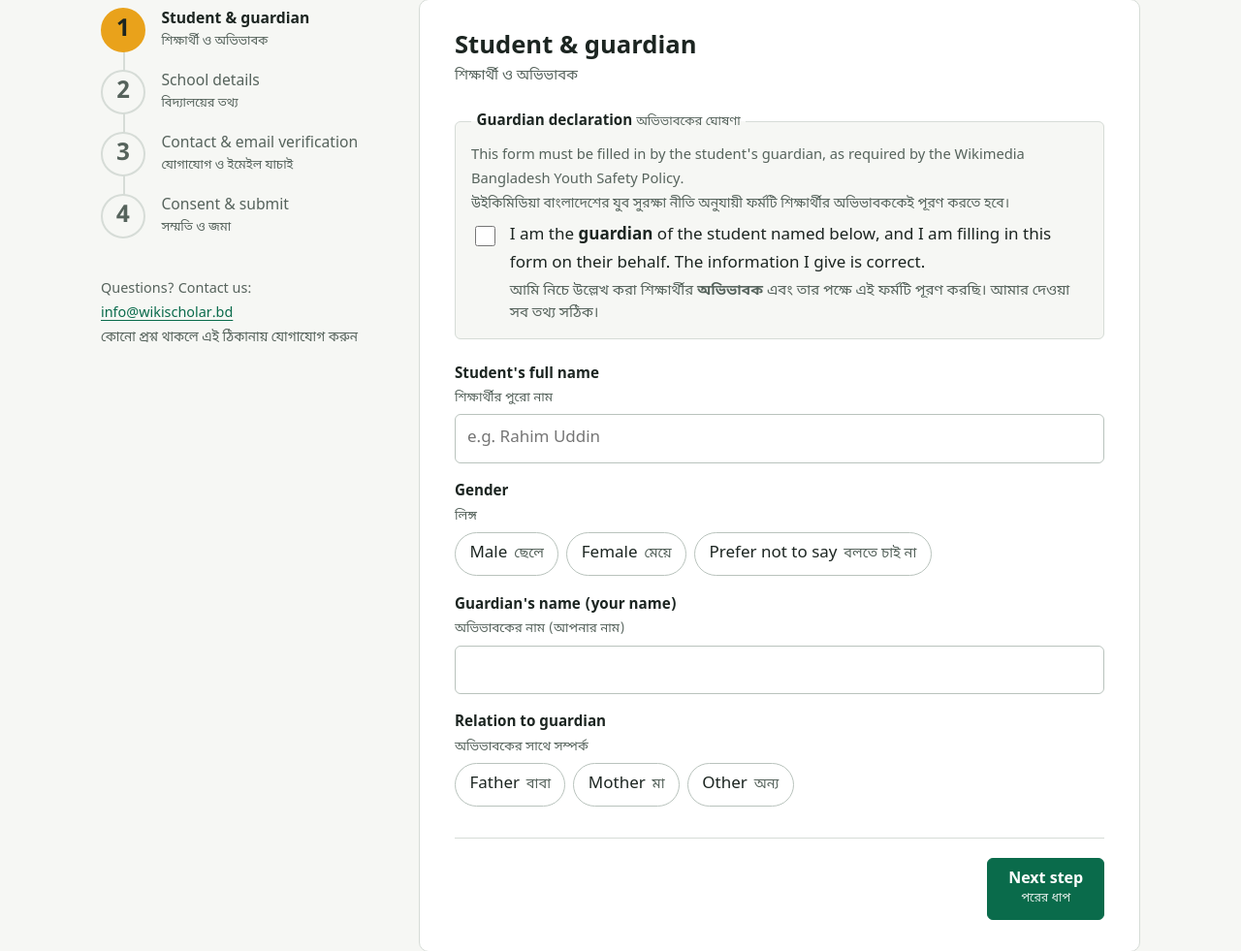
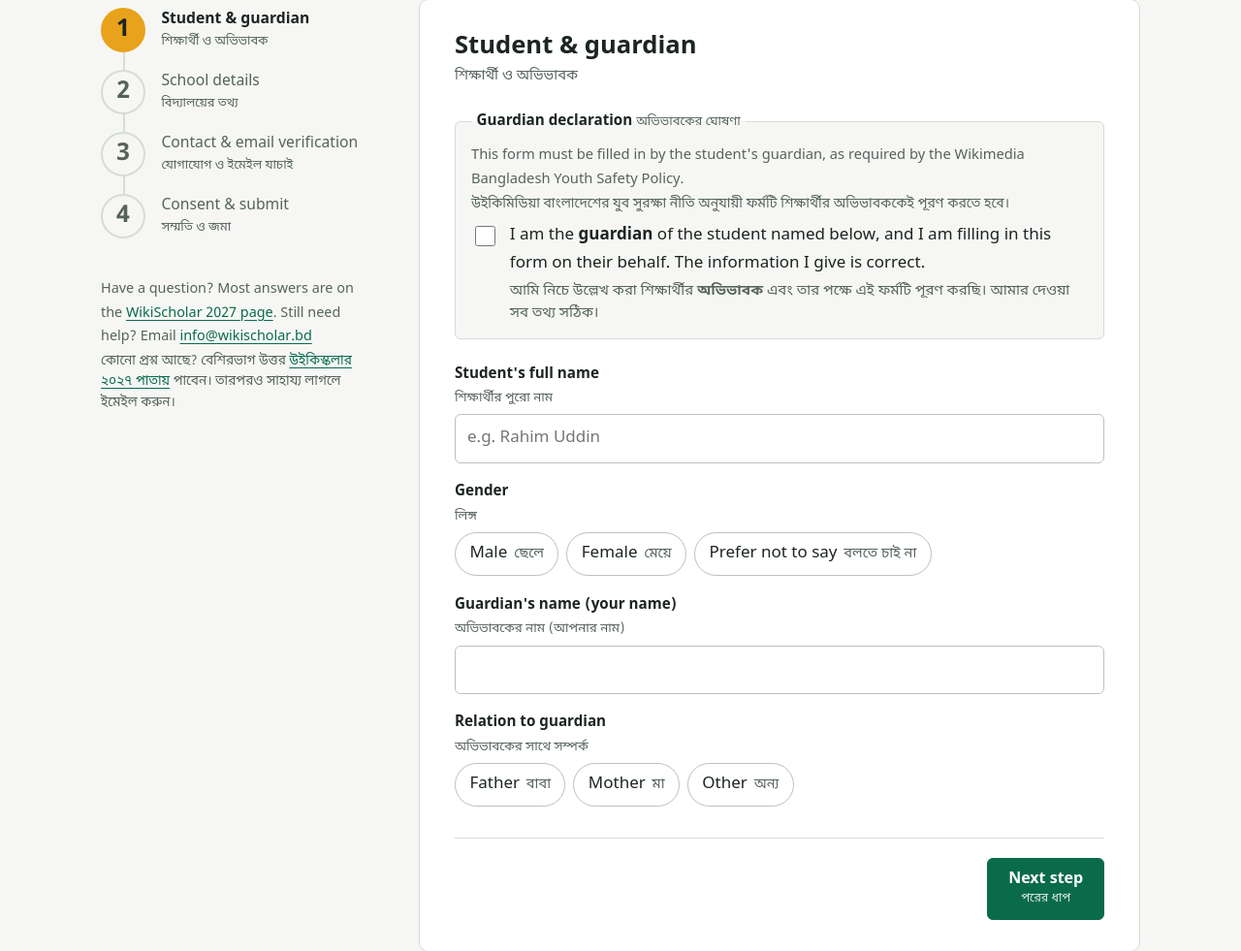
Before and after one commit to UserYahya/wikischolar, a Django app: page / in a window 1280 px wide. Shown: the part 353-1334 px from the top of the page at 97% size. Run offline with Django 5.2, Linux system fonts and the light colour scheme; data that the repository does not hold is empty; parts of the project's set-up code (start-up, migrations or seed data) failed here and were passed over; some web fonts are replaced.

Commit message:
Registration form: "Have a question?" links the WikiScholar 2027 page first
Families were emailing questions the programme page already answers. The
contact line under the form and on the success screen now reads "Have a
question? Most answers are on the WikiScholar 2027 page. Still need help?
Email info@wikischolar.bd" (plus Bangla). The link is the new setting
WS_INFO_URL, default https://wikischolar.bd/wikischolar-2027/. The
confirmation email and SMS are unchanged.

Co-Authored-By: Claude Opus 5.5 <noreply@anthropic.com>

```diff
--- a/apps/core/context_processors.py
+++ b/apps/core/context_processors.py
@@ -6,7 +6,7 @@ from . import turnstile
 def platform(request):
     ws = settings.WIKISCHOLAR
     site = ws["SITE_URL"].rstrip("/")
-    ctx = {"CONTACT_EMAIL": ws["CONTACT_EMAIL"], "POLICY_URL": ws["POLICY_URL"],
+    ctx = {"CONTACT_EMAIL": ws["CONTACT_EMAIL"], "POLICY_URL": ws["POLICY_URL"], "INFO_URL": ws["INFO_URL"],
            "SITE_URL": site, "SITE_HOST": site.split("://", 1)[-1],
            "TURNSTILE_SITE_KEY": turnstile.site_key(), "TURNSTILE_SCRIPT": turnstile.SCRIPT_URL,
            "META_PIXEL_ID": ws["META_PIXEL_ID"], "CLARITY_ID": ws["CLARITY_ID"]}
--- a/apps/registration/templates/registration/register.html
+++ b/apps/registration/templates/registration/register.html
@@ -29,8 +29,11 @@
         <span class="meter-fill" style="width: 25%"></span>
       </div>
     </div>
-    <p class="contact">Questions? Contact us: <a href="mailto:{{ CONTACT_EMAIL }}">{{ CONTACT_EMAIL }}</a>
-      <span class="bn" lang="bn">কোনো প্রশ্ন থাকলে এই ঠিকানায় যোগাযোগ করুন</span></p>
+    <p class="contact">Have a question? Most answers are on the
+      <a href="{{ INFO_URL }}" target="_blank" rel="noopener">WikiScholar 2027 page</a>.
+      Still need help? Email <a href="mailto:{{ CONTACT_EMAIL }}">{{ CONTACT_EMAIL }}</a>
+      <span class="bn" lang="bn">কোনো প্রশ্ন আছে? বেশিরভাগ উত্তর <a href="{{ INFO_URL }}" target="_blank" rel="noopener">উইকিস্কলার ২০২৭ পাতায়</a> পাবেন।
+        তারপরও সাহায্য লাগলে ইমেইল করুন।</span></p>
   </nav>
 
   <form class="sheet" id="regForm" novalidate autocomplete="off" lang="en">
@@ -262,8 +265,11 @@
       <button type="button" class="btn primary" id="printDone">Print / Save as PDF <span class="bn-inline" lang="bn">প্রিন্ট / পিডিএফ সংরক্ষণ</span></button>
       <a class="btn quiet" href="{{ SITE_URL }}">&larr; Back to {{ SITE_HOST }} <span class="bn-inline" lang="bn">ওয়েবসাইটে ফিরে যান</span></a>
     </div>
-    <p class="contact">Questions? Contact us: <a href="mailto:{{ CONTACT_EMAIL }}">{{ CONTACT_EMAIL }}</a>
-      <span class="bn" lang="bn">কোনো প্রশ্ন থাকলে এই ঠিকানায় যোগাযোগ করুন</span></p>
+    <p class="contact">Have a question? Most answers are on the
+      <a href="{{ INFO_URL }}" target="_blank" rel="noopener">WikiScholar 2027 page</a>.
+      Still need help? Email <a href="mailto:{{ CONTACT_EMAIL }}">{{ CONTACT_EMAIL }}</a>
+      <span class="bn" lang="bn">কোনো প্রশ্ন আছে? বেশিরভাগ উত্তর <a href="{{ INFO_URL }}" target="_blank" rel="noopener">উইকিস্কলার ২০২৭ পাতায়</a> পাবেন।
+        তারপরও সাহায্য লাগলে ইমেইল করুন।</span></p>
     <p class="print-only" id="printNote"></p>
   </section>
 </main>
--- a/config/settings.py
+++ b/config/settings.py
@@ -183,6 +183,9 @@ WIKISCHOLAR = {
     "PUBLIC_URL": env("WS_PUBLIC_URL", "https://registration.wikischolar.bd"),
     "POLICY_VERSION": env("WS_POLICY_VERSION", "2026-01"),
     "POLICY_URL": env("WS_POLICY_URL", "https://wikischolar.bd/youth-policy"),
+    # The programme page that answers common questions; the form's "Have a question?" line links here
+    # before giving CONTACT_EMAIL. Change it when a new programme year gets its own page.
+    "INFO_URL": env("WS_INFO_URL", "https://wikischolar.bd/wikischolar-2027/"),
     # Cloudflare Turnstile (anti-bot check on "Send verification code" and the dashboard sign-in).
     # On only when both are set; get them from the Cloudflare dashboard → Turnstile → Add widget.
     "TURNSTILE_SITE_KEY": env("WS_TURNSTILE_SITE_KEY", ""),
```
Also changed, not shown: PROJECT_GUIDE.md (+1 -0 lines), tests/test_registration.py (+13 -0 lines), CHANGELOG.md, 1 other file.
